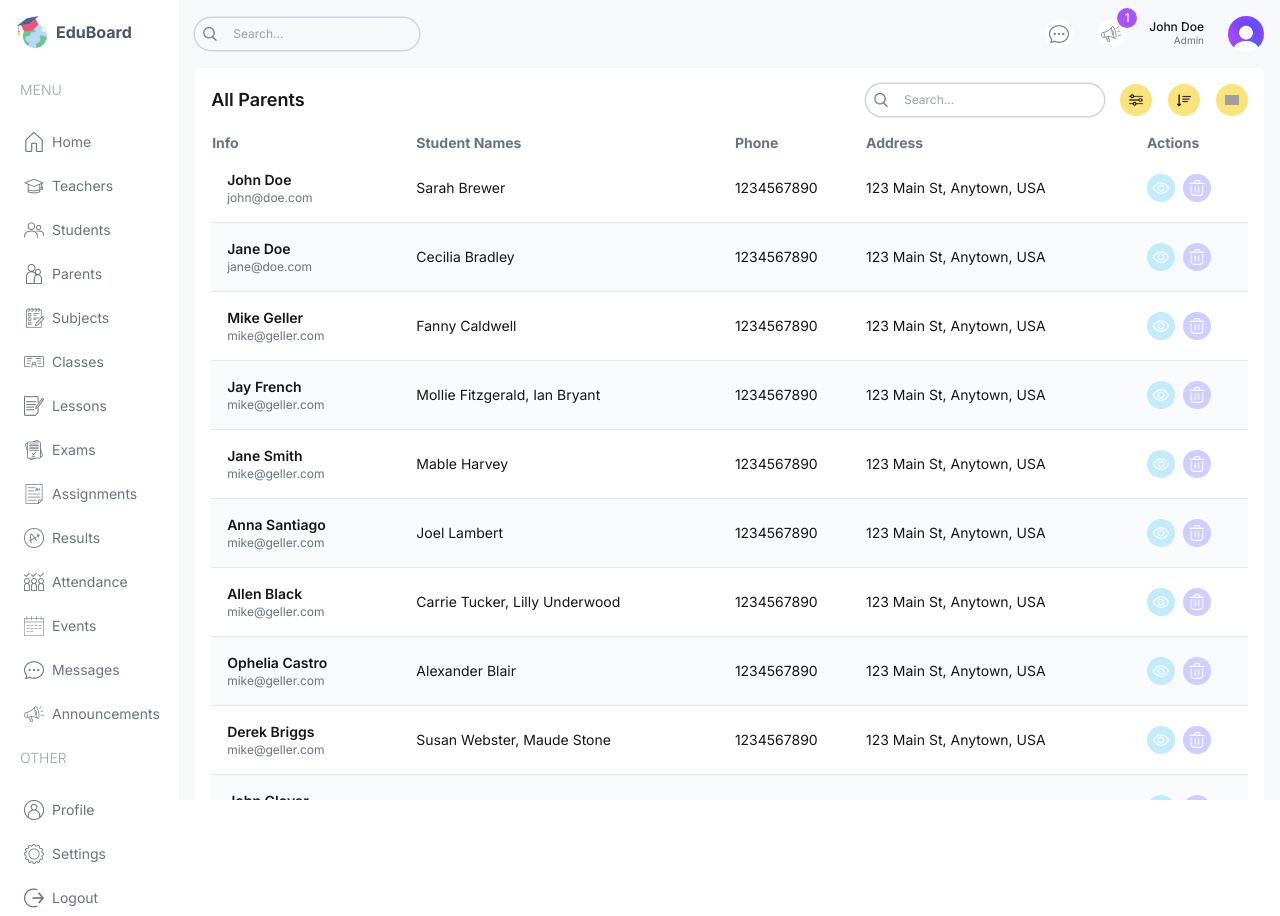
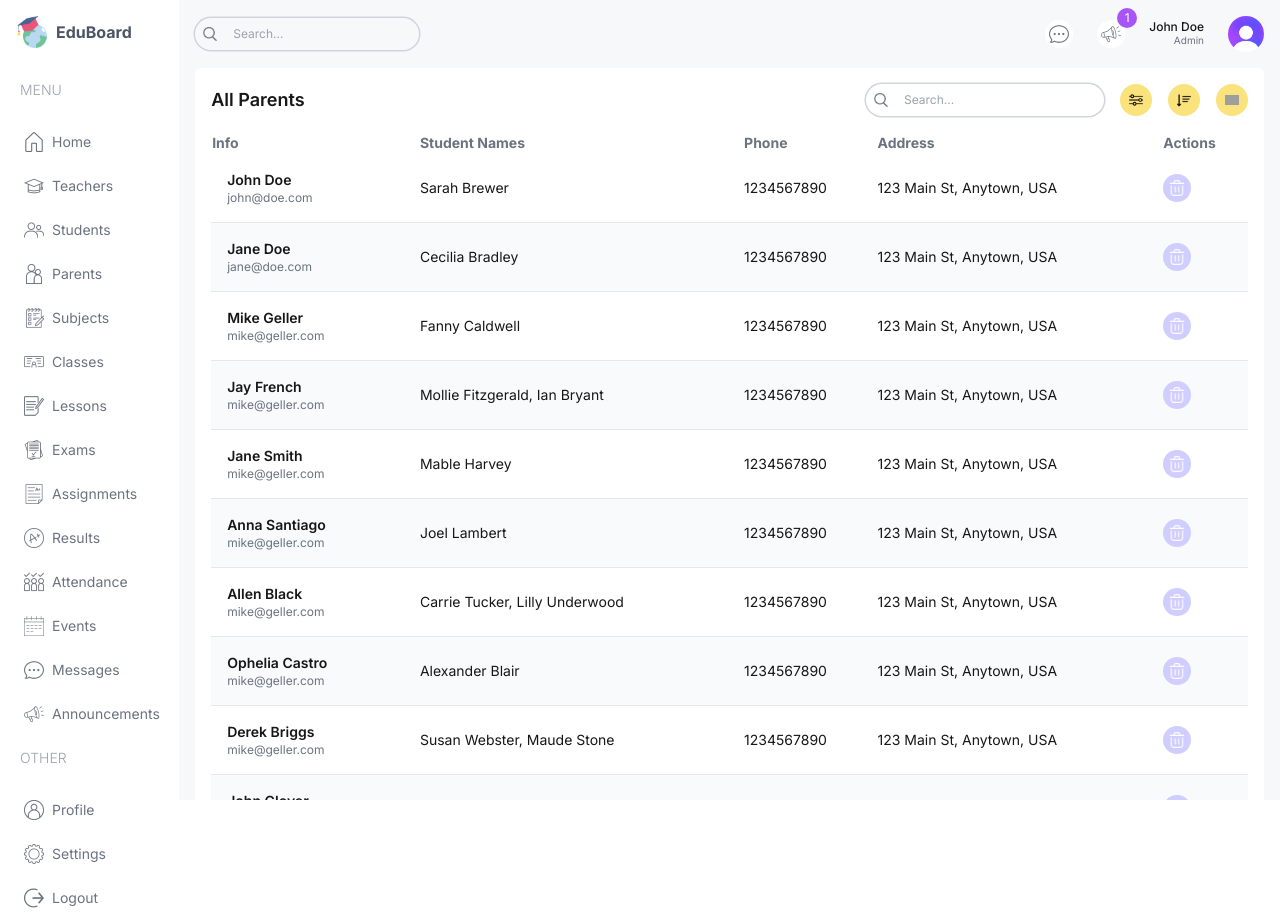
Before and after one commit to mysandesh/EduBoard, a Next.js app: page /list/parents in a window 1280 px wide. Built offline with nearby package versions, Linux system fonts and the light colour scheme; grey boxes are pictures that could not be loaded.

Commit message:
Redundant Link component removed

```diff
--- a/src/app/(dashboard)/list/classes/page.tsx
+++ b/src/app/(dashboard)/list/classes/page.tsx
@@ -3,7 +3,6 @@
 import TableSearch from "@/components/TableSearch";
 import { role, classesData } from "@/lib/data";
 import Image from "next/image";
-import Link from "next/link";
 
 type Class = {
   id: number;
@@ -52,11 +51,6 @@
 
       <td>
         <div className="flex items-center gap-2 ">
-          <Link href={`/list/teachers/${item.id}`}>
-            <button className="w-7 h-7 flex items-center justify-center rounded-full bg-customSky">
-              <Image src="/view.png" alt="" width={16} height={16} />
-            </button>
-          </Link>
           {role === "admin" && (
             <button className="w-7 h-7 flex items-center justify-center rounded-full bg-customPurple">
               <Image src="/delete.png" alt="" width={16} height={16} />
--- a/src/app/(dashboard)/list/parents/page.tsx
+++ b/src/app/(dashboard)/list/parents/page.tsx
@@ -3,7 +3,6 @@
 import TableSearch from "@/components/TableSearch";
 import { role, parentsData } from "@/lib/data";
 import Image from "next/image";
-import Link from "next/link";
 
 type Parent = {
   id: number;
@@ -58,11 +57,6 @@
       <td className="hidden md:table-cell">{item.address}</td>
       <td>
         <div className="flex items-center gap-2 ">
-          <Link href={`/list/teachers/${item.id}`}>
-            <button className="w-7 h-7 flex items-center justify-center rounded-full bg-customSky">
-              <Image src="/view.png" alt="" width={16} height={16} />
-            </button>
-          </Link>
           {role === "admin" && (
             <button className="w-7 h-7 flex items-center justify-center rounded-full bg-customPurple">
               <Image src="/delete.png" alt="" width={16} height={16} />
--- a/src/app/(dashboard)/list/subjects/page.tsx
+++ b/src/app/(dashboard)/list/subjects/page.tsx
@@ -3,7 +3,6 @@
 import TableSearch from "@/components/TableSearch";
 import { role, subjectsData } from "@/lib/data";
 import Image from "next/image";
-import Link from "next/link";
 
 type Subject = {
   id: number;
@@ -38,11 +37,6 @@
 
       <td>
         <div className="flex items-center gap-2 ">
-          <Link href={`/list/teachers/${item.id}`}>
-            <button className="w-7 h-7 flex items-center justify-center rounded-full bg-customSky">
-              <Image src="/view.png" alt="" width={16} height={16} />
-            </button>
-          </Link>
           {role === "admin" && (
             <button className="w-7 h-7 flex items-center justify-center rounded-full bg-customPurple">
               <Image src="/delete.png" alt="" width={16} height={16} />
```
